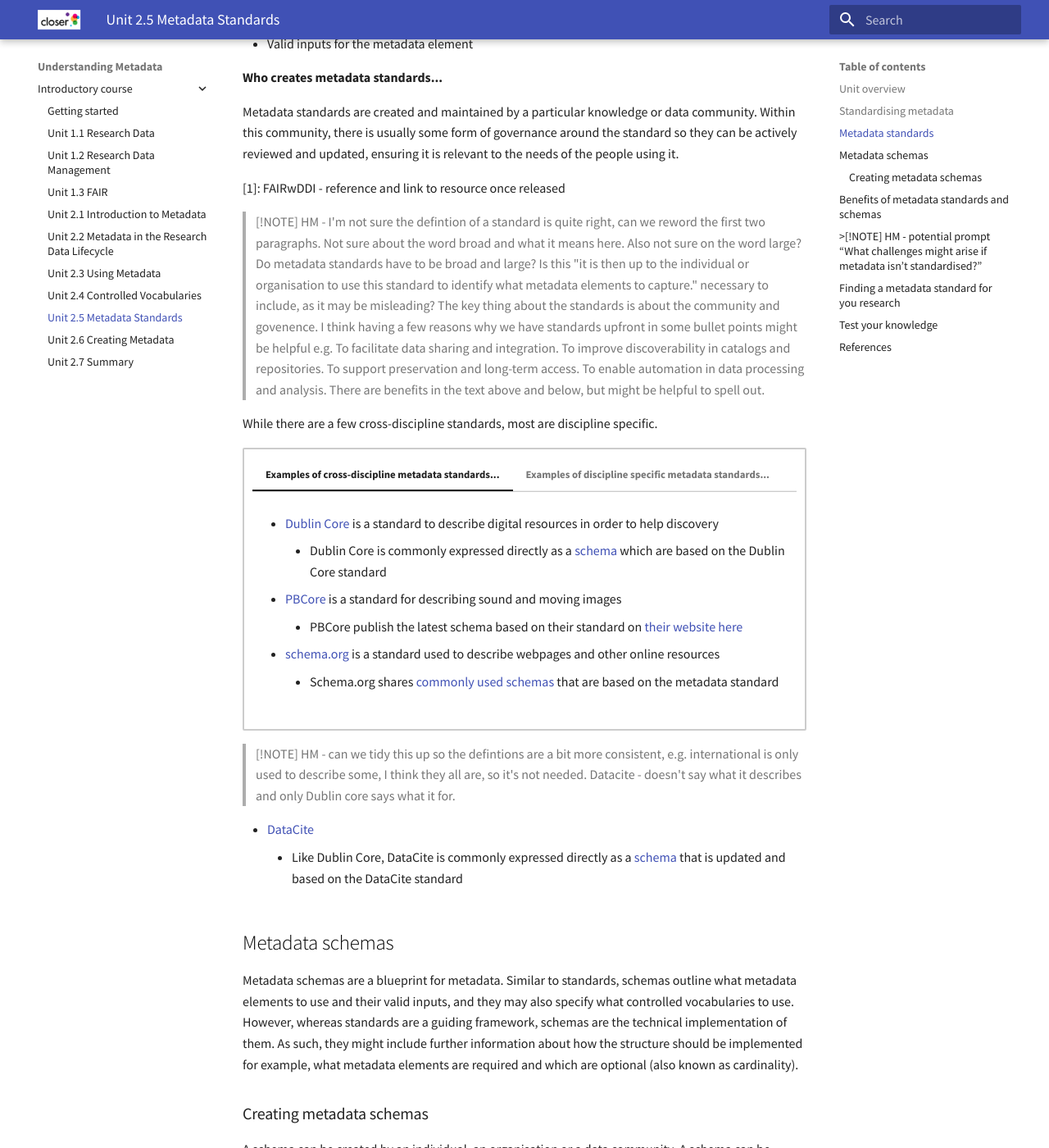
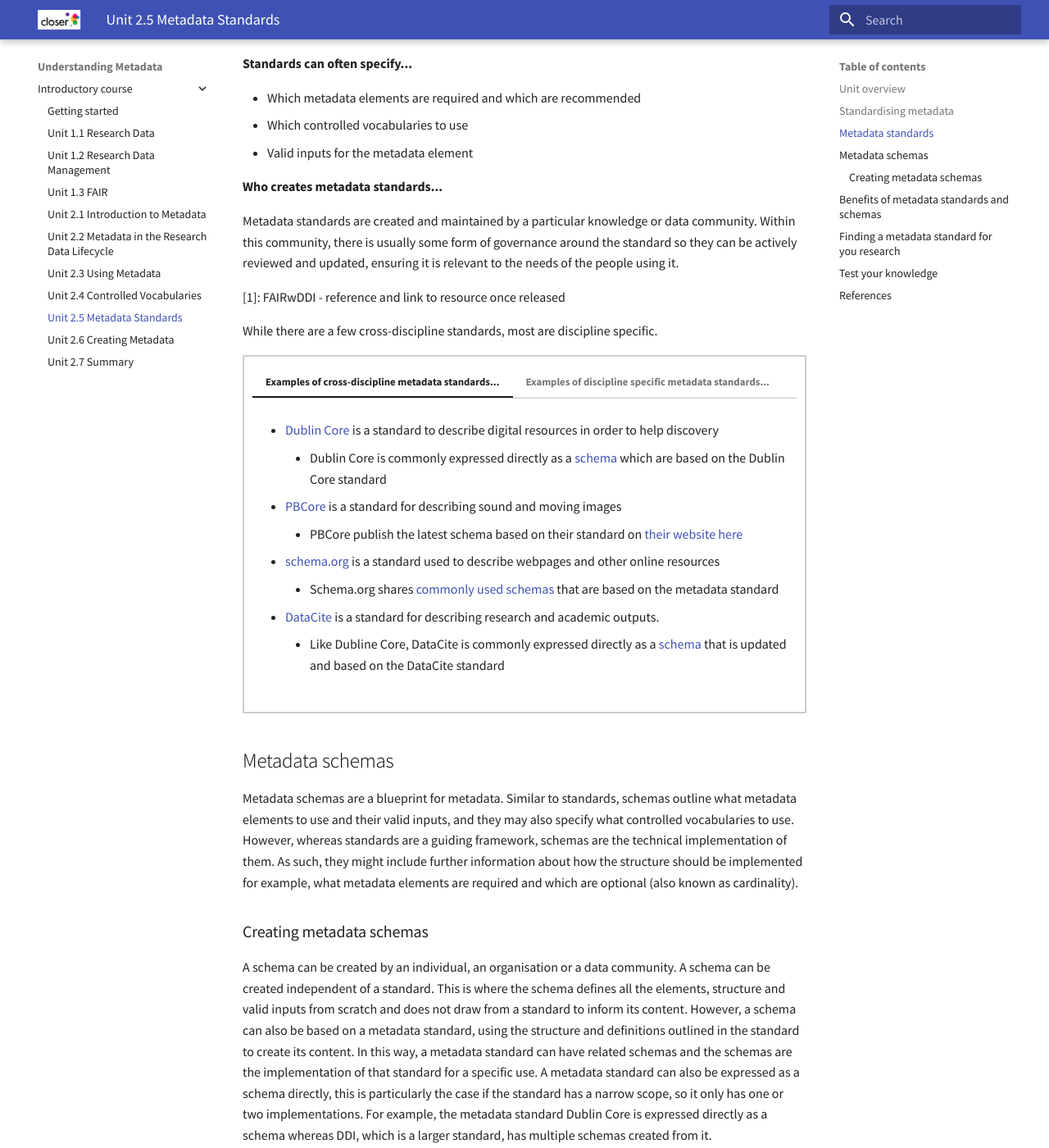
Before and after one commit to spuddybike/understanding-metadata, an MkDocs documentation site: the page built from docs/introduction/2.5 Metadata standards.md, in a window 1280 px wide and 1400 px high, scrolled down 1822 px. Shown: the whole window at 82% size. Built offline with MkDocs 1.6.1 and Material for MkDocs 9.7.7, drawn with Linux system fonts in a browser that asks for light colours; some of the changed text lies outside the part shown.

Commit message:
Update 2.5 Metadata standards.md

```diff
--- a/docs/introduction/2.5 Metadata standards.md
+++ b/docs/introduction/2.5 Metadata standards.md
@@ -4,6 +4,12 @@
 ---
 
 # Unit 2.5 Metadata standards
+
+<div class="grid cards" markdown>
+- [**&larr; Previous <p></p> Unit 2.4 Controlled vocabularies**](<2.4 Controlled vocabularies.md>)
+- [**Next &rarr; <p></p> Unit 2.6 Creating metadata - study level**](<2.6 Creating metadata, study level.md>)
+
+</div>
 
 ## Unit overview
 
@@ -61,9 +67,6 @@
 
 [1]: FAIRwDDI - reference and link to resource once released
 
->[!NOTE]
->HM - I'm not sure the defintion of a standard is quite right, can we reword the first two paragraphs. Not sure about the word broad and what it means here. Also not sure on the word large? Do metadata standards have to be broad and large? Is this "it is then up to the individual or organisation to use this standard to identify what metadata elements to capture." necessary to include, as it may be misleading? The key thing about the standards is about the community and govenence. I think having a few reasons why we have standards upfront in some bullet points might be helpful e.g. To facilitate data sharing and integration. To improve discoverability in catalogs and repositories. To support preservation and long-term access. To enable automation in data processing and analysis. There are benefits in the text above and below, but might be helpful to spell out.
-
 While there are a few cross-discipline standards, most are discipline specific.
 
 === "Examples of cross-discipline metadata standards..."
@@ -74,6 +77,8 @@
          - PBCore publish the latest schema based on their standard on [their website here](https://pbcore.org/xsd)
       - [schema.org](https://schema.org/) is a standard used to describe webpages and other online resources
          - Schema.org shares [commonly used schemas](https://schema.org/docs/schemas.html) that are based on the metadata standard
+      - [DataCite](https://datacite.org/what-we-do/) is a standard for describing research and academic outputs.
+        - Like Dubline Core, DataCite is commonly expressed directly as a [schema](https://schema.datacite.org/) that is updated and based on the DataCite standard
 
 === "Examples of discipline specific metadata standards..."
 
@@ -82,11 +87,6 @@
     - [SDMX](https://sdmx.org/) to standardise metadata for statistical data
     - [NeXus](https://www.nexusformat.org/) is a standard for neutron, x-ray, and muon experiment data
 
->[!NOTE]
-> HM - can we tidy this up so the defintions are a bit more consistent, e.g. international is only used to describe some, I think they all are, so it's not needed. Datacite - doesn't say what it describes and only Dublin core says what it for.
-
-  - [DataCite](https://datacite.org/what-we-do/)
-    - Like Dublin Core, DataCite is commonly expressed directly as a [schema](https://schema.datacite.org/) that is updated and based on the DataCite standard
 
 ## Metadata schemas
 
@@ -105,11 +105,6 @@
 - A public data repository or catalogue may create a schema and require anyone wishing to deposit their data to use that schema
 
 For example, Gesis has created their [own metadata schema](https://www.ssoar.info/ssoar/bitstream/handle/document/52487/ssoar-2017-akdeniz_et_al-DDI-Lifecycle_at_the_Data_Archive.pdf?sequence=1&isAllowed=y&lnkname=ssoar-2017-akdeniz_et_al-DDI-Lifecycle_at_the_Data_Archive.pdf) to document resources being upload to the Gesis Data Archive (DAS). As Gesis is focused on social science research, it has based the schema on the standard Data Documentation Initiative Alliance (DDI Alliance) which is the leading standard for metadata across social, economic, and health sciences. This means it uses metadata elements and controlled vocabularies defined by DDI within a structure that is specific to the archive's needs.
-
->[!NOTE]
-> BO - would it be helpful to provide an example of how schemas can be created from standards e.g. we could say X standard captures XYZ metadata elements, but you might want to use ABC schema if you're only interested in capturing YZ elements. Hope that makes sense!? <br>
->KR I have added an example but please feel free to add another if you one comes to mind.<br>
->HM I think this needs a bit of clarification in terms of the defintion of what a schema is. I found it a little confusing. Could also include that a metadata standard can also be/have a schema, but a schema isn't necessarily a standard, it could be formed from a standard (like your example), or could just be an internal system (therefore may not have the benefits of using a standard). As far as a understand the schema is the strucutre of elements.
 
 ## Benefits of metadata standards and schemas
 
@@ -153,9 +148,6 @@
         - MRC National Survey of Health and Development
         - 1958 National Child Development Study
         - 1970 British Cohort Study
-
->[!NOTE] HM - potential prompt “What challenges might arise if metadata isn’t standardised?”
----
 
 ## Finding a metadata standard for you research
 
```
